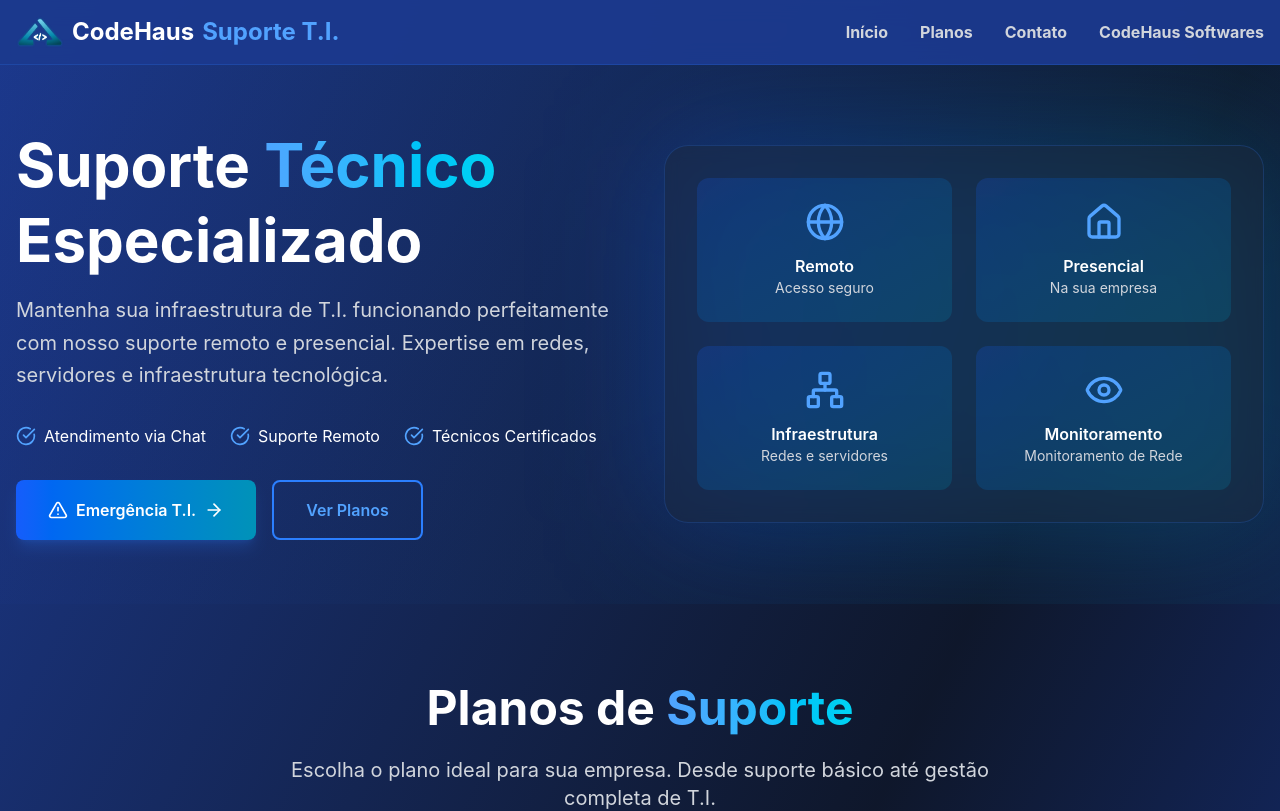
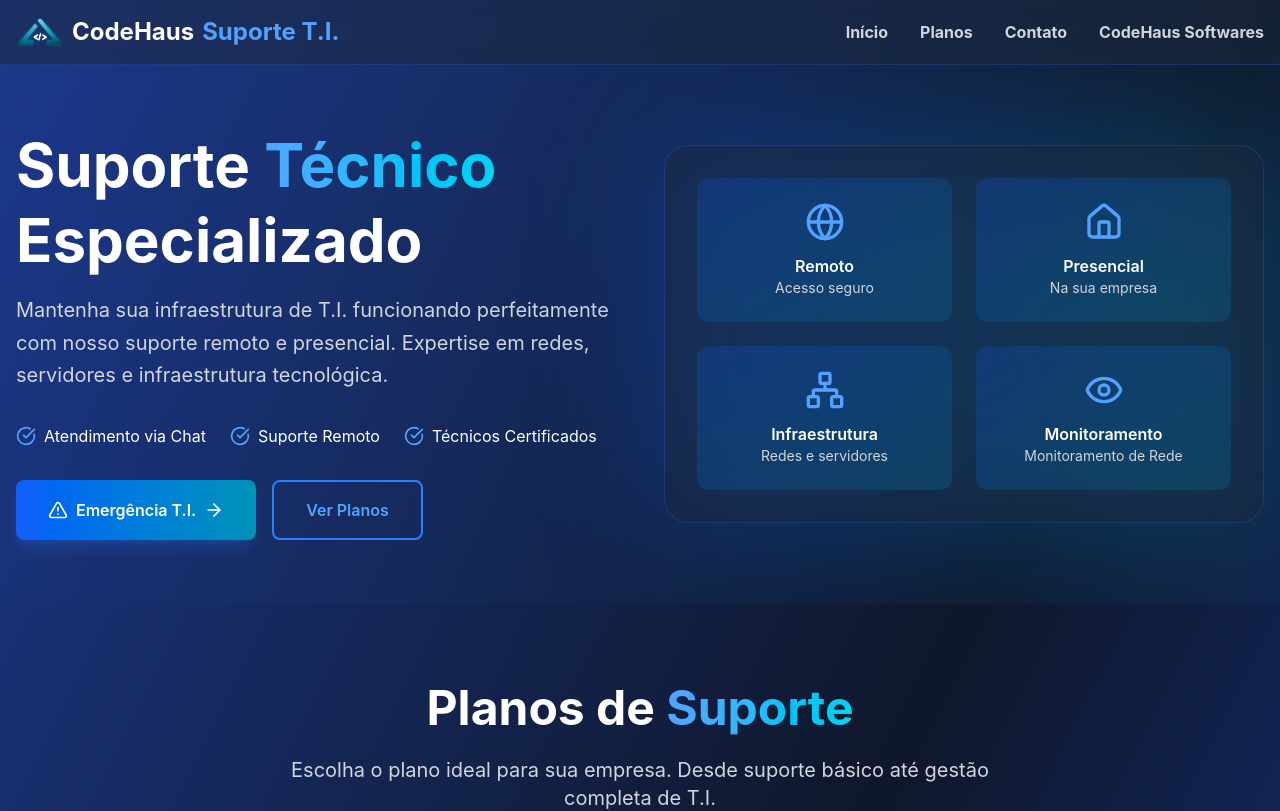
Before and after one commit to CodeHausBR/app-code-haus, a React app: page /infra in a window 1280 px wide. Shown: the top 811 px of the page. Built offline with nearby package versions, Linux system fonts and the light colour scheme.

Commit message:
Alterado visual da navbar para landing page software house e landing page infra

```diff
--- a/src/app/pages/Home/index.tsx
+++ b/src/app/pages/Home/index.tsx
@@ -70,7 +70,7 @@ export default function CodeHausLanding() {
         >
             {/* Header */}
 
-            <header className="fixed w-full top-0 bg-gray-900/95 backdrop-blur-md z-50 border-b border-orange-500/20">
+            <header className="fixed w-full top-0 bg-gray-900/50 backdrop-blur-md z-50 border-b border-orange-500/20">
                 <div className="container mx-auto px-4 py-4">
                     <div className="flex items-center justify-between">
                         <div className="flex items-center space-x-2">
--- a/src/app/pages/Infra/index.tsx
+++ b/src/app/pages/Infra/index.tsx
@@ -70,7 +70,7 @@ export default function SuporteTI() {
         >
             {/* head handled by Helmet */}
             {/* Header */}
-            <header className="fixed w-full top-0 bg-blue-900/95 backdrop-blur-md z-50 border-b border-blue-500/20">
+            <header className="fixed w-full top-0 bg-slate-800/50 backdrop-blur-md z-50 border-b border-blue-500/20">
                 <div className="container mx-auto px-4 py-4">
                     <div className="flex items-center justify-between">
                         <div className="flex items-center space-x-2">
```
